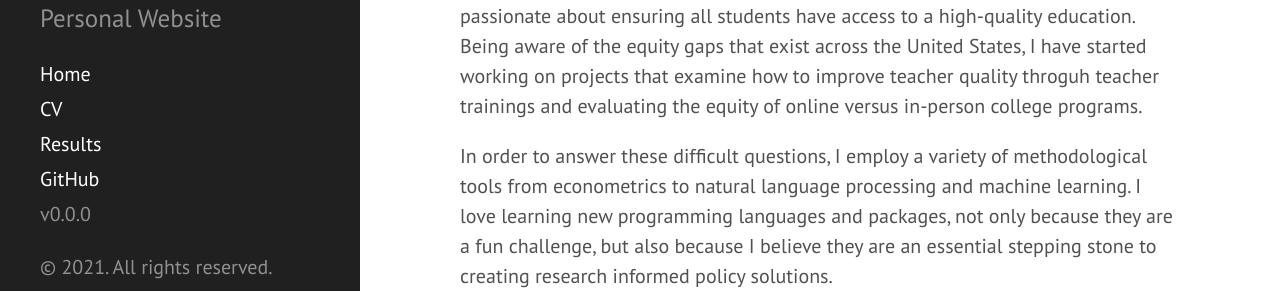
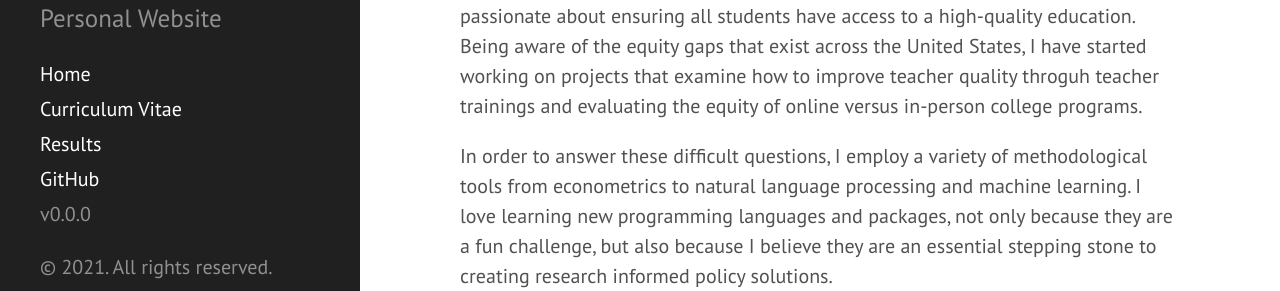
Before and after one commit to kcsadow/website, a Jekyll site: the page built from index.md, in a window 1280 px wide. Shown: the part 578-869 px from the top of the page. Built offline with Jekyll 4.4.1, drawn with Linux system fonts in a browser that asks for light colours; the list of posts is cut into pages by our own code.

Commit message:
Update sidebar.html

```diff
--- a/_includes/sidebar.html
+++ b/_includes/sidebar.html
@@ -11,7 +11,7 @@
 
     <nav class="sidebar-nav">
       <a class="sidebar-nav-item{% if page.url == site.baseurl %} active{% endif %}" href="{{ site.baseurl }}">Home</a>
-      <a class="sidebar-nav-item {% if page.url == node.url %} active{% endif %}" href="{{ '/cv' | prepend: site.baseurl }}">CV</a>
+      <a class="sidebar-nav-item {% if page.url == node.url %} active{% endif %}" href="{{ '/cv' | prepend: site.baseurl }}">Curriculum Vitae</a>
       <a class="sidebar-nav-item {% if page.url == node.url %} active{% endif %}" href="{{ '/results' | prepend: site.baseurl }}">Results</a>
 
       {% comment %}
```
